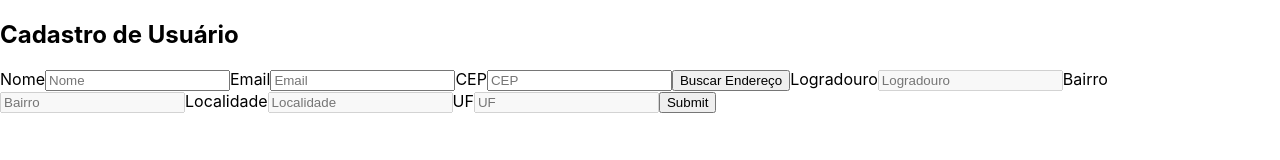
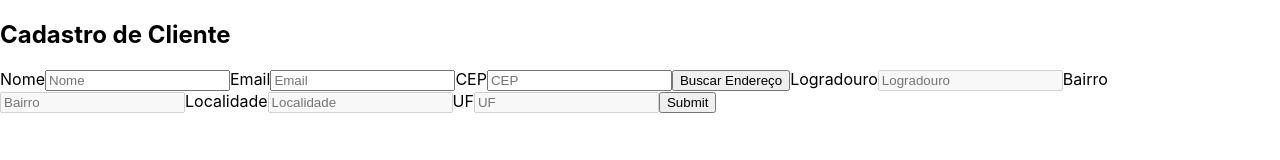
Before and after one commit to BrunoLemosCoutinho/zitrus-frontend, a React (Create React App) app in the folder zitrus-frontend/: page /cadastro-cliente in a window 1280 px wide. Shown: the top 160 px of the page. Built offline with nearby package versions, Linux system fonts and the light colour scheme; what miragejs would draw is missing.

Commit message:
correçao de texto

```diff
--- a/zitrus-frontend/src/pages/AddCustomer.js
+++ b/zitrus-frontend/src/pages/AddCustomer.js
@@ -95,7 +95,7 @@ function AddCustomer() {
     const saveCustomer = () => {
         console.log("saveCustomer");
         console.log(formData);
-        fetch('/api/salva', {
+        fetch('/api/customers', {
             method: 'POST',
             body: JSON.stringify({...formData})
         })
@@ -118,8 +118,8 @@ function AddCustomer() {
     }
 
     return (
-        <section className='cadastrar-usuario'>
-            <h1>Cadastro de Usuário</h1>
+        <section className='cadastrar-cliente'>
+            <h1>Cadastro de Cliente</h1>
             <form name="register" onSubmit={ handleSubmit(onSubmit) }>
                 <label>
                     Nome
--- a/zitrus-frontend/src/server.js
+++ b/zitrus-frontend/src/server.js
@@ -11,15 +11,13 @@ export function makeServer({ environment = 'test' }) {
         routes() {
             this.namespace = "api";
 
-            //   this.resource("customer");
+            //   this.resource("customers");
             this.passthrough();
             this.passthrough("https://opencep.com/v1/**");
 
 
-            this.post('/salva', (schema, request) => {
-                console.log("Rota create");
+            this.post('/customers', (schema, request) => {
                 let attrs = JSON.parse(request.requestBody);
-                console.log("attrs: ", attrs);
                 return schema.customers.create(attrs)
             });
 
```
